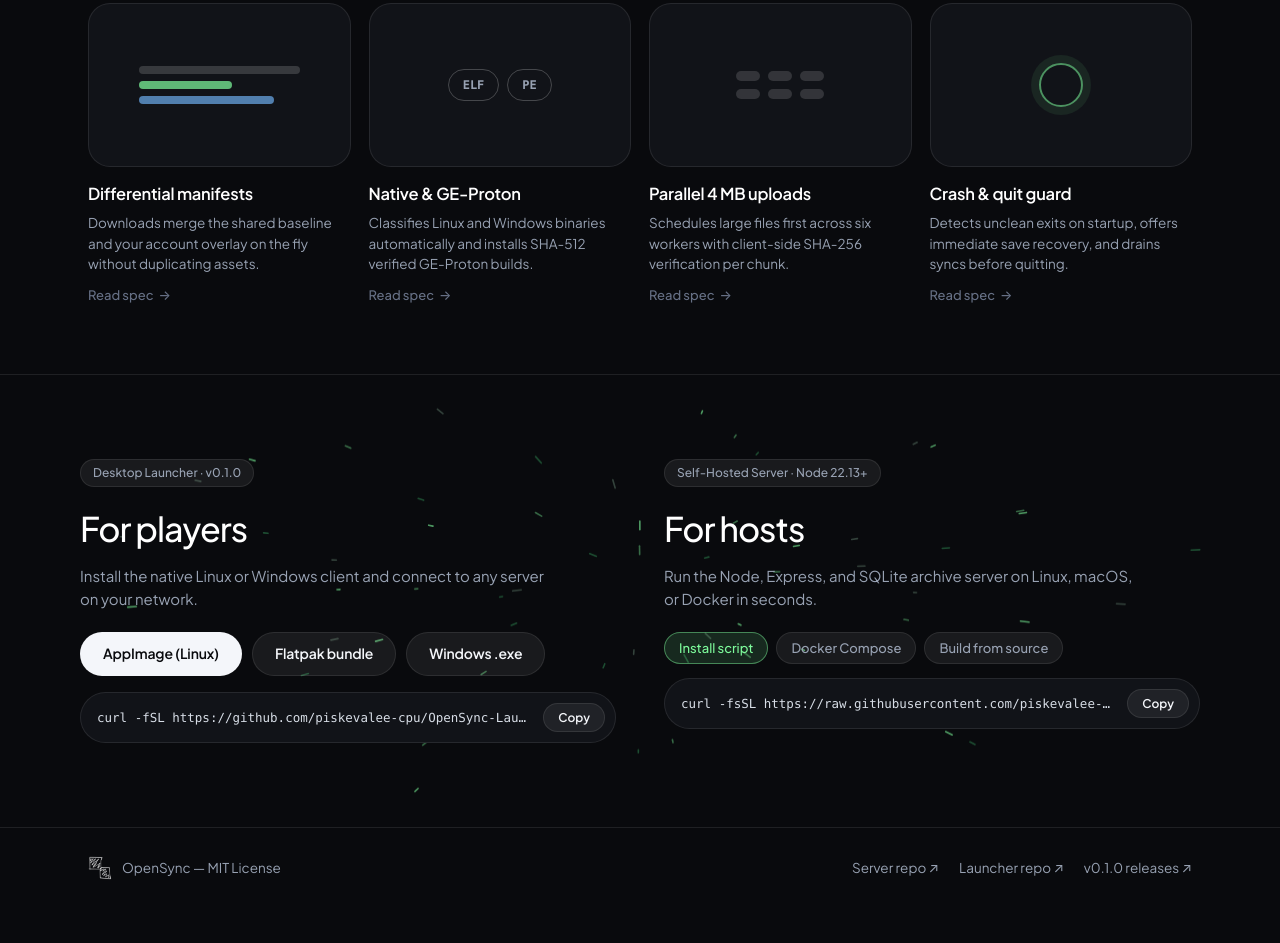
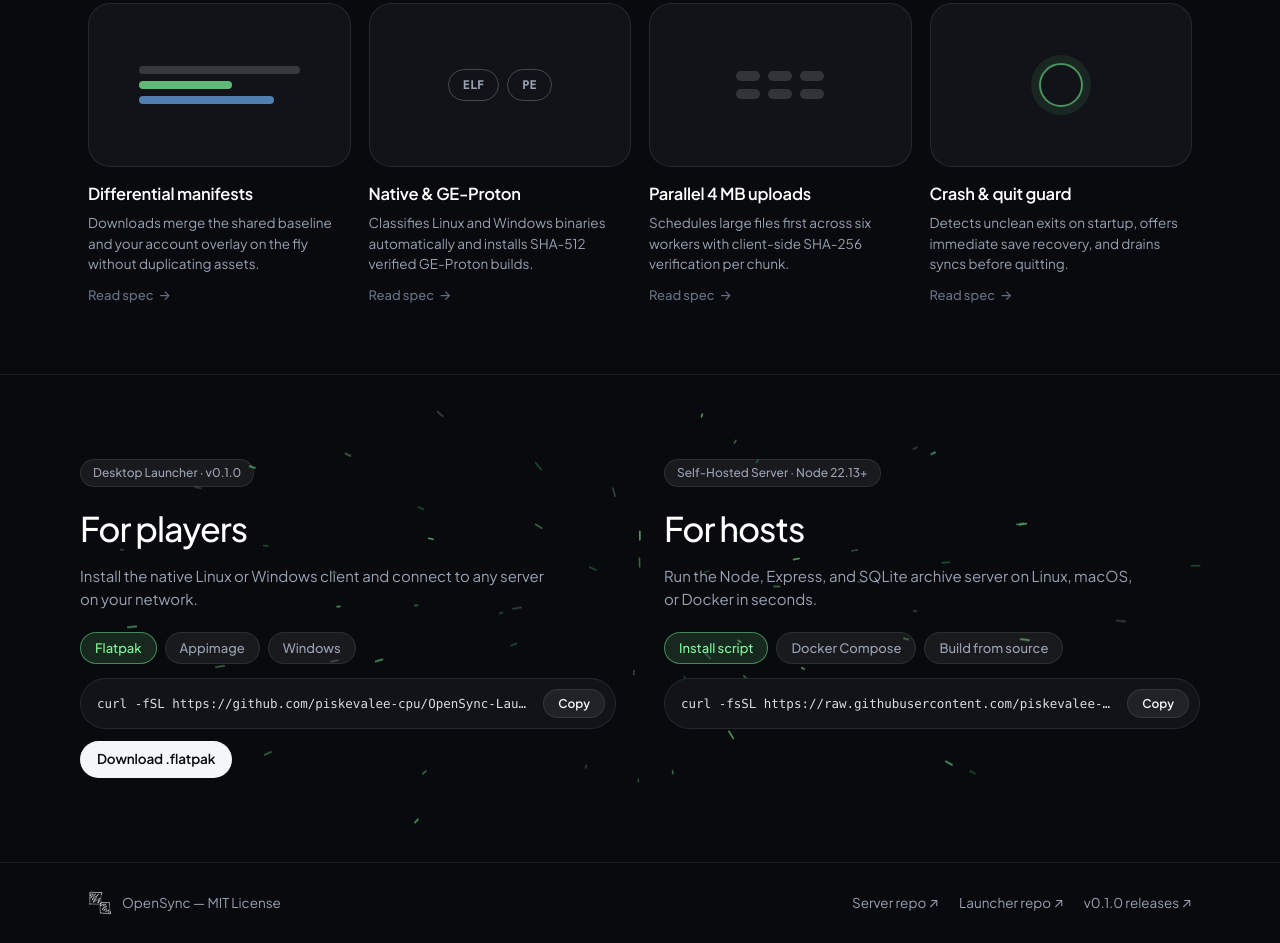
Before and after one commit to piskevalee-cpu/opensync.pskv.cc, a plain HTML site: page index.html in a window 1280 px wide. Shown: the part 1470-2413 px from the top of the page. Before the commit the page ends 2378 px from the top, so only its background shows below. Drawn offline with Linux system fonts and the light colour scheme.

Commit message:
feat(ui): redesign WebUI in Antigravity obsidian design language and clarify landing package tabs

```diff
--- a/css/landing.css
+++ b/css/landing.css
@@ -378,11 +378,16 @@ button {
 }
 
 .mode-pills,
+.player-tabs,
 .server-tabs {
   display: flex;
   flex-wrap: wrap;
   gap: 8px;
   margin-bottom: 14px;
+}
+
+.player-download-row {
+  margin-top: 12px;
 }
 
 .mode-pill {
--- a/index.html
+++ b/index.html
@@ -223,21 +223,21 @@
           <h2>For players</h2>
           <p>Install the native Linux or Windows client and connect to any server on your network.</p>
 
-          <div class="download-pills">
-            <a class="pill-btn pill-solid" href="https://github.com/piskevalee-cpu/OpenSync-Launcher/releases/download/v0.1.0/OpenSync_Launcher_0.1.0_amd64.AppImage" target="_blank" rel="noopener">
-              <span>AppImage (Linux)</span>
-            </a>
-            <a class="pill-btn pill-tonal" href="https://github.com/piskevalee-cpu/OpenSync-Launcher/releases/download/v0.1.0/OpenSync_Launcher_0.1.0_amd64.flatpak" target="_blank" rel="noopener">
-              <span>Flatpak bundle</span>
-            </a>
-            <a class="pill-btn pill-tonal" href="https://github.com/piskevalee-cpu/OpenSync-Launcher/releases/download/v0.1.0/OpenSync_Launcher_0.1.0_x64.exe" target="_blank" rel="noopener">
-              <span>Windows .exe</span>
-            </a>
+          <div class="player-tabs" role="tablist" aria-label="Launcher package format">
+            <button type="button" class="mode-pill is-active" role="tab" aria-selected="true" data-player="flatpak">Flatpak</button>
+            <button type="button" class="mode-pill" role="tab" aria-selected="false" data-player="appimage">Appimage</button>
+            <button type="button" class="mode-pill" role="tab" aria-selected="false" data-player="windows">Windows</button>
           </div>
 
           <div class="cmd-strip">
-            <code id="cmd-flatpak">curl -fSL https://github.com/piskevalee-cpu/OpenSync-Launcher/releases/download/v0.1.0/OpenSync_Launcher_0.1.0_amd64.flatpak -o /tmp/opensync.flatpak &amp;&amp; flatpak install --user -y /tmp/opensync.flatpak &amp;&amp; flatpak run io.opensync.launcher</code>
-            <button type="button" class="copy-pill" data-copy="cmd-flatpak">Copy</button>
+            <code id="cmd-player">curl -fSL https://github.com/piskevalee-cpu/OpenSync-Launcher/releases/download/v0.1.0/OpenSync_Launcher_0.1.0_amd64.flatpak -o /tmp/opensync.flatpak &amp;&amp; flatpak install --user -y /tmp/opensync.flatpak &amp;&amp; flatpak run io.opensync.launcher</code>
+            <button type="button" class="copy-pill" data-copy="cmd-player">Copy</button>
+          </div>
+
+          <div class="player-download-row">
+            <a class="pill-btn pill-solid pill-sm" id="download-player-link" href="https://github.com/piskevalee-cpu/OpenSync-Launcher/releases/download/v0.1.0/OpenSync_Launcher_0.1.0_amd64.flatpak" target="_blank" rel="noopener">
+              <span id="download-player-label">Download .flatpak</span>
+            </a>
           </div>
         </div>
 
--- a/js/landing.js
+++ b/js/landing.js
@@ -227,6 +227,42 @@
     });
   });
 
+  // Player package switcher in Install section
+  const PLAYER_TARGETS = {
+    flatpak: {
+      cmd: 'curl -fSL https://github.com/piskevalee-cpu/OpenSync-Launcher/releases/download/v0.1.0/OpenSync_Launcher_0.1.0_amd64.flatpak -o /tmp/opensync.flatpak && flatpak install --user -y /tmp/opensync.flatpak && flatpak run io.opensync.launcher',
+      href: 'https://github.com/piskevalee-cpu/OpenSync-Launcher/releases/download/v0.1.0/OpenSync_Launcher_0.1.0_amd64.flatpak',
+      label: 'Download .flatpak',
+    },
+    appimage: {
+      cmd: 'curl -fSL https://github.com/piskevalee-cpu/OpenSync-Launcher/releases/download/v0.1.0/OpenSync_Launcher_0.1.0_amd64.AppImage -o OpenSync_Launcher.AppImage && chmod +x OpenSync_Launcher.AppImage && ./OpenSync_Launcher.AppImage',
+      href: 'https://github.com/piskevalee-cpu/OpenSync-Launcher/releases/download/v0.1.0/OpenSync_Launcher_0.1.0_amd64.AppImage',
+      label: 'Download .AppImage',
+    },
+    windows: {
+      cmd: 'irm https://github.com/piskevalee-cpu/OpenSync-Launcher/releases/download/v0.1.0/OpenSync_Launcher_0.1.0_x64.exe -OutFile OpenSync_Launcher.exe; .\\OpenSync_Launcher.exe',
+      href: 'https://github.com/piskevalee-cpu/OpenSync-Launcher/releases/download/v0.1.0/OpenSync_Launcher_0.1.0_x64.exe',
+      label: 'Download .exe',
+    },
+  };
+
+  document.querySelectorAll('.player-tabs .mode-pill').forEach((tab) => {
+    tab.addEventListener('click', () => {
+      document.querySelectorAll('.player-tabs .mode-pill').forEach((other) => {
+        const active = other === tab;
+        other.classList.toggle('is-active', active);
+        other.setAttribute('aria-selected', String(active));
+      });
+      const entry = PLAYER_TARGETS[tab.dataset.player] || PLAYER_TARGETS.flatpak;
+      const codeEl = document.getElementById('cmd-player');
+      const dlLink = document.getElementById('download-player-link');
+      const dlLabel = document.getElementById('download-player-label');
+      if (codeEl) codeEl.textContent = entry.cmd;
+      if (dlLink) dlLink.href = entry.href;
+      if (dlLabel) dlLabel.textContent = entry.label;
+    });
+  });
+
   // Server command switcher in Install section
   const SERVER_CMDS = {
     script: 'curl -fsSL https://raw.githubusercontent.com/piskevalee-cpu/OpenSync/refs/heads/main/install.sh | bash',
```
